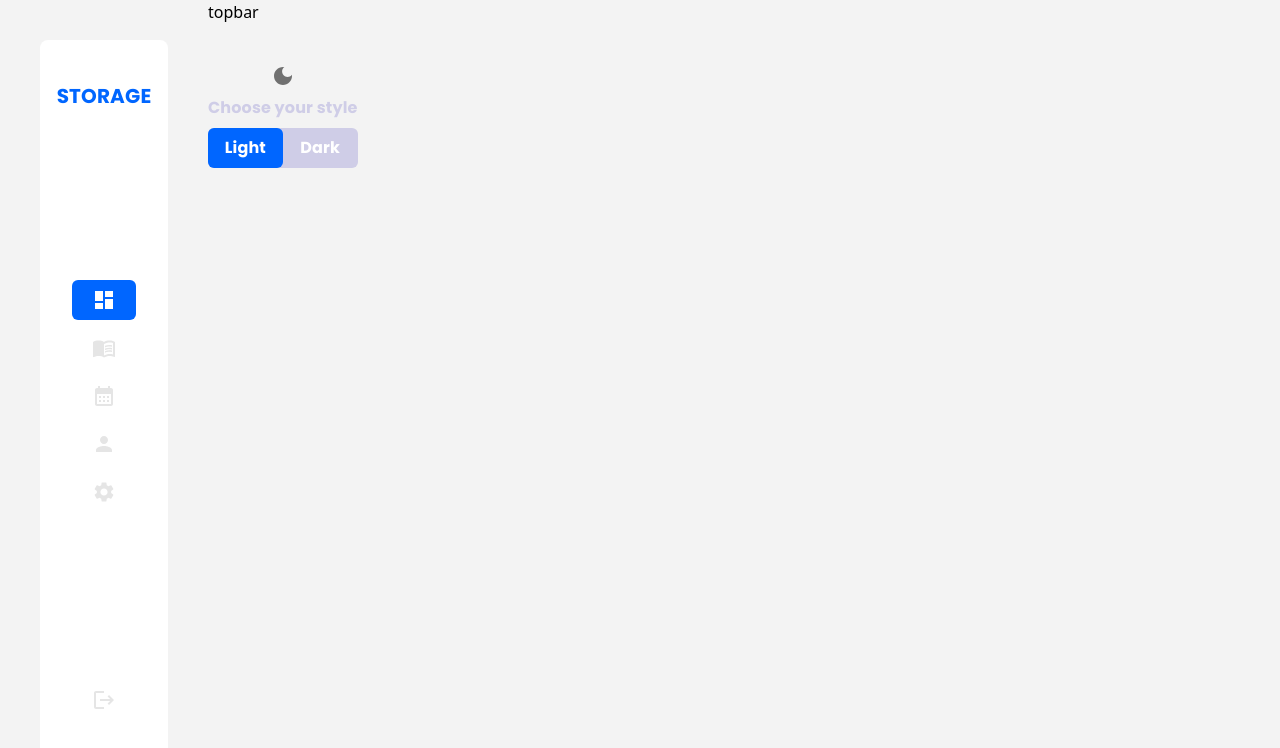
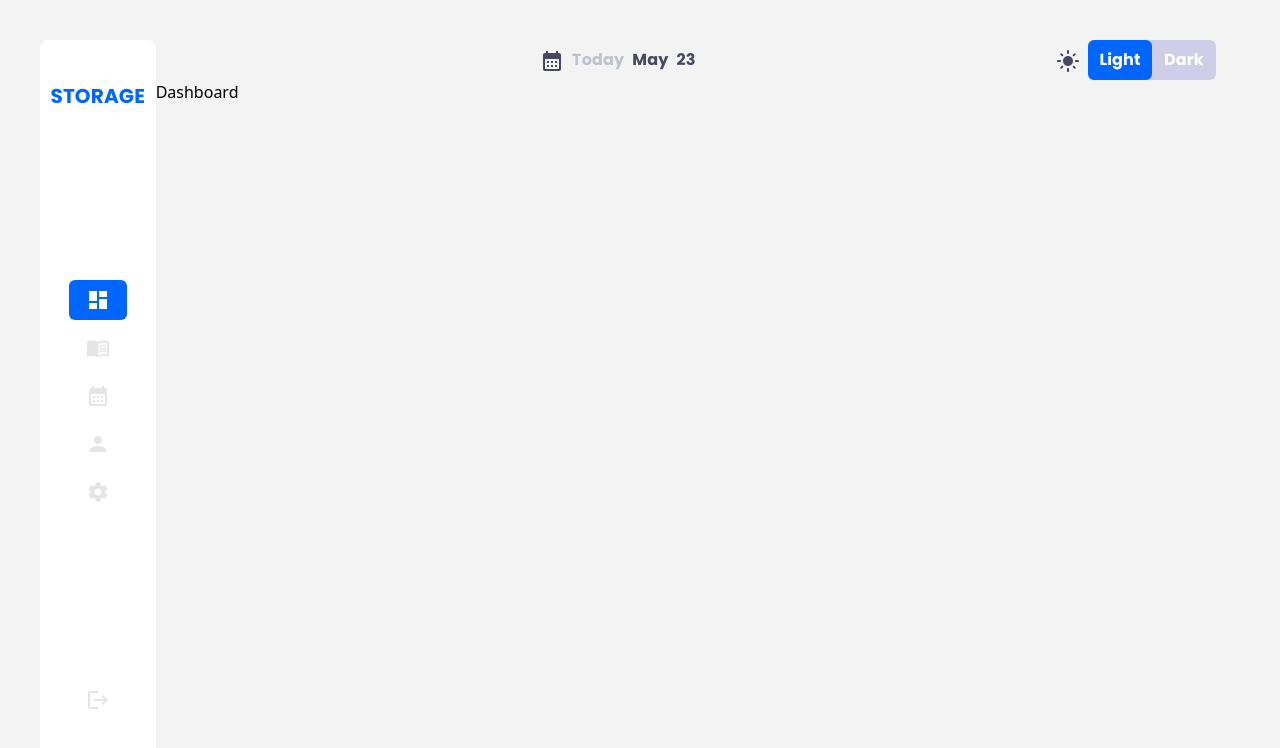
Before and after one commit to mattiaTuri/Storage, a React (Create React App) app: page / in a window 1280 px wide. Shown: the top 748 px of the page. Built offline with nearby package versions, Linux system fonts and the light colour scheme.

Commit message:
create top bar layout and add current date

```diff
--- a/src/App.tsx
+++ b/src/App.tsx
@@ -3,12 +3,15 @@ import Sidebar from "./components/core/sidebar/Sidebar";
 import Topbar from "./components/core/topbar/Topbar";
 
 function App() {
+
   return (
-    <div className="h-screen flex bg-[#F3F3F3] dark:bg-[#0a0903]">
+    <div className="h-screen bg-[#F3F3F3] dark:bg-[#0a0903]">
+      <div className="h-full flex p-10">
       <Sidebar />
-      <div>
-        <Topbar />
+      <div className="w-full">
+        <Topbar/>
         <Outlet />
+      </div>
       </div>
     </div>
   );
--- a/src/components/core/sidebar/Sidebar.tsx
+++ b/src/components/core/sidebar/Sidebar.tsx
@@ -8,19 +8,10 @@ import PersonIcon from "@mui/icons-material/Person";
 import LogoutIcon from "@mui/icons-material/Logout";
 import { Typography } from "@mui/material";
 import SidebarLink from "./SidebarLink";
-import { useEffect } from "react";
-import { ChangeMenu } from "./sidebarFunctions";
-import SliderTheme from "./SliderTheme";
 
 function Sidebar() {
-  useEffect(() => {
-    let sectionActive: string = window.location.pathname.replace("/", "");
-    if (sectionActive === "") sectionActive = "dashboard";
-    ChangeMenu(sectionActive);
-  }, []);
-
   return (
-    <Box className="h-[90%] bg-white dark:bg-[#252627] flex flex-col justify-between items-center w-32 rounded-lg m-10">
+    <Box className="h-full bg-white dark:bg-[#252627] flex flex-col justify-between items-center w-32 rounded-lg">
       <Box className="relative top-10">
         <Typography variant="h6" component="h1" color="#0066ff">
           STORAGE
@@ -30,19 +21,19 @@ function Sidebar() {
         id="actionsMenu"
         className="relative flex flex-col items-center gap-2 w-[50%] text-[#e5e5e5]"
       >
-        <SidebarLink id="dashboard" title="Dashboard" href="/">
+        <SidebarLink id="dashboard" href="/">
           <DashboardIcon />
         </SidebarLink>
-        <SidebarLink id="books" title="Books" href="books">
+        <SidebarLink id="books" href="books">
           <MenuBookIcon />
         </SidebarLink>
-        <SidebarLink id="calendar" title="Calendar" href="calendar">
+        <SidebarLink id="calendar" href="calendar">
           <CalendarMonthIcon />
         </SidebarLink>
-        <SidebarLink id="profile" title="Profile" href="profile">
+        <SidebarLink id="profile" href="profile">
           <PersonIcon />
         </SidebarLink>
-        <SidebarLink id="settings" title="Settings" href="settings">
+        <SidebarLink id="settings" href="settings">
           <SettingsIcon />
         </SidebarLink>
         <Box
--- a/src/components/core/sidebar/SidebarLink.tsx
+++ b/src/components/core/sidebar/SidebarLink.tsx
@@ -1,16 +1,21 @@
 import { Link } from "react-router-dom";
-import { Typography } from "@mui/material";
 import { ChangeMenu, HideHoverLink, ShowHoverLink } from "./sidebarFunctions";
-import { ReactNode } from "react";
+import { ReactNode, useEffect } from "react";
 
 interface SidebarLinkProps {
   id: string;
-  title: string;
   href: string;
   children: ReactNode;
 }
 
-function SidebarLink({ id, title, href, children }: SidebarLinkProps) {
+function SidebarLink({ id, href, children }: SidebarLinkProps) {
+
+  useEffect(() => {
+    let sectionActive: string = window.location.pathname.replace("/", "");
+    if (sectionActive === "") sectionActive = "dashboard";
+    ChangeMenu(sectionActive);
+  }, []);
+
   return (
     <Link
       id={id}
@@ -21,11 +26,8 @@ function SidebarLink({ id, title, href, children }: SidebarLinkProps) {
       onMouseLeave={() => HideHoverLink(id)}
     >
       {children}
-      {/* <Typography variant="body1" component="span">
-        {title}
-      </Typography> */}
     </Link>
   );
 }
 
-export default SidebarLink;
+export default SidebarLink
--- a/src/components/core/topbar/Topbar.tsx
+++ b/src/components/core/topbar/Topbar.tsx
@@ -1,10 +1,18 @@
-import SliderTheme from "../sidebar/SliderTheme";
+import { Box, Container, Typography } from "@mui/material";
+import SliderTheme from "../../shared/SliderTheme";
+import CurrentDate from "../../shared/Date/CurrentDate";
 
 function Topbar() {
+
   return (
-    <div>
-      topbar <SliderTheme />
-    </div>
+    <Container id="topbar" maxWidth="xl">
+      <Box className="flex justify-between items-center">
+        <Box></Box>
+        <CurrentDate/>
+        <SliderTheme />
+      </Box>
+
+    </Container>
   );
 }
 
--- /dev/null
+++ b/src/components/core/topbar/topbarFunctions.ts
@@ -0,0 +1,6 @@
+export const changeSectionName = () => {
+    let sectionActive: string = window.location.pathname.replace("/", "");
+    if (sectionActive === "") sectionActive = "dashboard"
+
+    return sectionActive
+}
--- /dev/null
+++ b/src/components/shared/Date/CurrentDate.tsx
@@ -0,0 +1,23 @@
+import Box from "@mui/material/Box"
+import { GetCurrentDate } from "./currentDateFunction"
+import CalendarMonthIcon from "@mui/icons-material/CalendarMonth";
+import { Typography } from "@mui/material";
+import { Link } from "react-router-dom";
+
+function CurrentDate(){
+
+    const {day, month} = GetCurrentDate()
+
+    return (
+        <Box className="flex items-center gap-2">
+            <Link to="">
+                <CalendarMonthIcon className="text-[#474862] dark:text-white"/>
+            </Link>
+            <Typography variant="subtitle1" component="span" color="#bbc3ce">Today</Typography>
+            <Typography variant="subtitle1" component="span" className="text-[#474862] dark:text-white">{month}</Typography>
+            <Typography variant="subtitle1" component="span" className="text-[#474862] dark:text-white">{day}</Typography>
+        </Box>
+    )
+}
+
+export default CurrentDate
--- /dev/null
+++ b/src/components/shared/Date/currentDateFunction.ts
@@ -0,0 +1,9 @@
+
+export const GetCurrentDate = () => {
+    const today: Date = new Date();
+
+    const day: number = today.getDate();
+    const month: string = today.toLocaleString("en", {month:"long"})
+
+    return {day, month}
+}
--- a/src/components/core/sidebar/SliderTheme.tsx
+++ b/src/components/shared/SliderTheme.tsx
@@ -1,26 +1,23 @@
 import Box from "@mui/material/Box";
 import LightModeIcon from "@mui/icons-material/LightMode";
 import DarkModeIcon from "@mui/icons-material/DarkMode";
-import { ChangeTheme } from "./sidebarFunctions";
+import { ChangeTheme } from "../core/sidebar/sidebarFunctions";
 import { Button, Typography } from "@mui/material";
 import { useSelector, useDispatch } from "react-redux";
-import { darkMode, lightMode } from "../../../store/theme/themeSlice";
-import { themeSelector } from "../../../store/theme/selector";
+import { darkMode, lightMode } from "../../store/theme/themeSlice";
+import { themeSelector } from "../../store/theme/selector";
 
 function SliderTheme() {
   const theme: string = useSelector(themeSelector);
   const dispatch = useDispatch();
   return (
-    <Box id="themeMenu" className="relative top-10 flex flex-col gap-2">
-      <Box className="flex flex-col items-center gap-2">
-        {theme ? (
-          <DarkModeIcon color="action" />
+    <Box id="themeMenu" className="flex items-center gap-2">
+      <Box>
+        {theme == "light" ? (
+          <LightModeIcon className="text-[#474862] dark:text-white" />
         ) : (
-          <LightModeIcon color="action" />
+          <DarkModeIcon className="text-[#474862] dark:text-white" />
         )}
-        <Typography variant="body1" component="span" color="#cfcde7">
-          Choose your style
-        </Typography>
       </Box>
       <Box
         id="themeButton"
```
Also changed, not shown: src/components/core/sidebar/sidebarFunctions.ts (line endings or trailing spaces).
